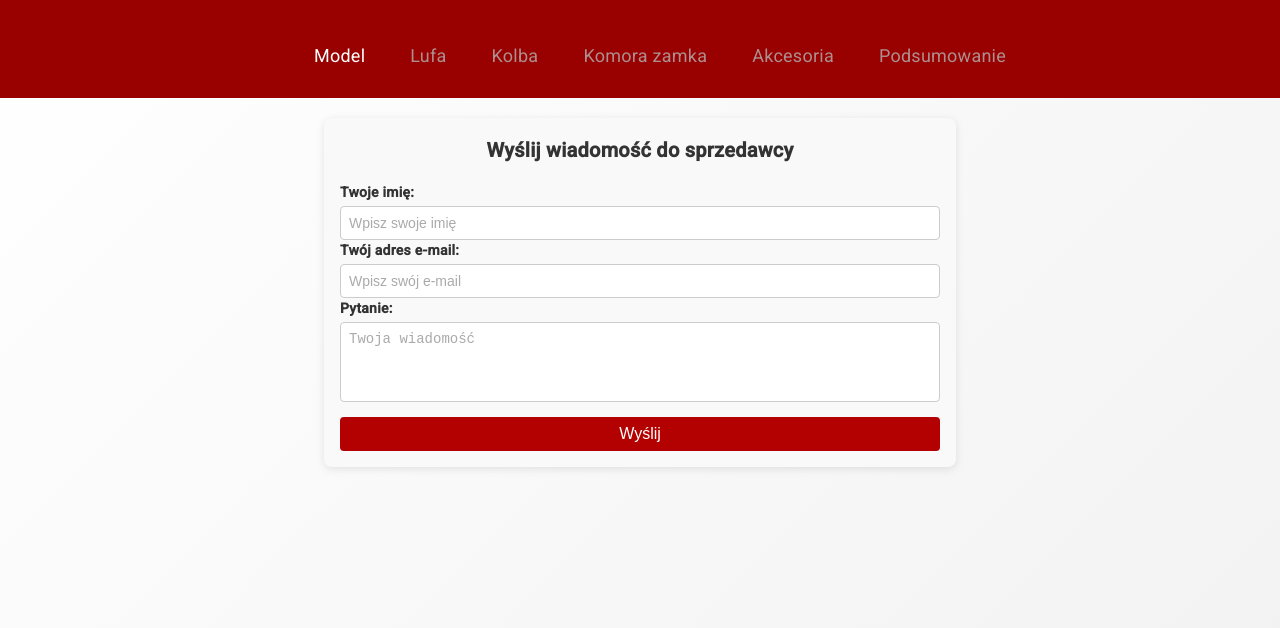
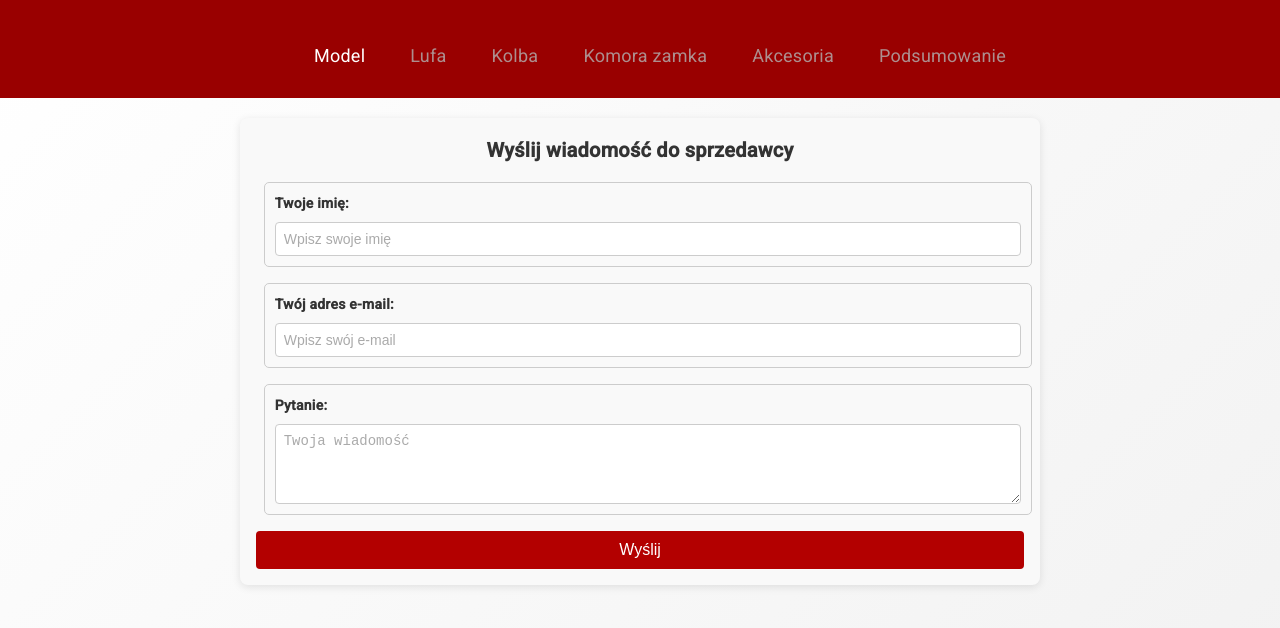
Before and after one commit to sebastianpgab/FirearmConfigurator, an Angular app: page /contact in a window 1280 px wide. Shown: the top 628 px of the page. Built offline with nearby package versions, Linux system fonts and the light colour scheme.

Commit message:
style(contact): add improved styling for contact form inputs and feedback messages

```diff
--- a/src/app/core/contact/style.scss
+++ b/src/app/core/contact/style.scss
@@ -1,87 +1,121 @@
-/************************************************************
-   OPTYMALIZACJA FORMULARZA
-************************************************************/
-
-/* Kontener formularza kontaktowego, np. w contact.component.scss */
 .contact-form {
-    max-width: 600px;
+  max-width: 800px;
+  width: 90%;
   margin: 20px auto;
   padding: 16px;
   background-color: #f9f9f9;
   border-radius: 8px;
-    box-shadow: 0 2px 8px rgba(0,0,0,0.1);
-
-    /* Nadpisanie globalnego marginesu dla div */
-    div {
-      margin: 0 !important;
+  box-shadow: 0 2px 8px rgba(0, 0, 0, 0.1);
   box-sizing: border-box;
 }
-  }
 
-  /* Ewentualny tytuł formularza */
 .contact-title {
-    margin: 0 0 16px;
+  margin-bottom: 16px;
   text-align: center;
   font-size: 20px;
   font-weight: 600;
   color: #333;
 }
 
-  /* Prosta definicja form-group bez sztywnych szerokości */
 .form-group {
-    width: 100%;          /* Elastyczna szerokość */
-    margin-bottom: 16px;  /* stały odstęp między polami */
-    padding: 0;           /* lub 10px – wedle gustu */
-    border: none;         /* brak obramowania, jeżeli nie chcesz wewn. kwadratów */
-    border-radius: 0;
-    background: none;
+  display: flex;
+  flex-direction: column;
+  gap: 4px;
+  margin-bottom: 16px;
+  width: 100%;
+  box-sizing: border-box;
 }
 
 label {
-    display: block;
-    margin-bottom: 4px;
   font-weight: bold;
   font-size: 14px;
   color: #333;
 }
 
-  /* Same inputy/textarea z delikatną obwódką */
 input,
 textarea {
   width: 100%;
-    max-width: 100%;    /* pozwala się skurczyć w mniejszych kontenerach */
   padding: 8px;
+  font-size: 14px;
+  color: #333;
+  background-color: #fff;
   border: 1px solid #ccc;
   border-radius: 4px;
-    background-color: #fff;
-    font-size: 14px;
-    color: #333;
   box-sizing: border-box;
-    transition: border-color 0.3s ease;
+  transition: border-color 0.3s ease, box-shadow 0.3s ease;
+}
 
-    &:hover {
+input:hover,
+textarea:hover {
   border-color: #007bff;
 }
 
-    &:focus {
+input:focus,
+textarea:focus {
   outline: none;
   border-color: #007bff;
   box-shadow: 0 0 4px rgba(0, 123, 255, 0.3);
 }
 
-    &::placeholder {
+input::placeholder,
+textarea::placeholder {
   color: #aaa;
-    }
 }
 
 textarea {
-    resize: none;
-    height: 80px; /* Wystarczająca wysokość na wiadomość */
+  resize: vertical;
+  min-height: 80px;
 }
 
-  /* Przycisk odwołuje się do Twoich globalnych stylów button */
 button {
   margin-top: 10px;
   width: 100%;
-    /* Kolor i styl tła odziedziczy z globalnego button (czerwony). */
+  padding: 10px 16px;
+  font-size: 16px;
+  font-weight: 500;
+  border: none;
+  border-radius: 4px;
+  background-color: #b30000;
+  color: white;
+  cursor: pointer;
+  transition: background-color 0.3s ease;
 }
+
+button:hover {
+  background-color: #990000;
+}
+
+.message-success {
+  margin-top: 12px;
+  padding: 10px;
+  background-color: #d4edda;
+  color: #155724;
+  border: 1px solid #c3e6cb;
+  border-radius: 4px;
+  font-size: 14px;
+  text-align: center;
+  animation: fadeIn 0.3s ease-in-out;
+}
+
+.message-error {
+  margin-top: 12px;
+  padding: 10px;
+  background-color: #f8d7da;
+  color: #721c24;
+  border: 1px solid #f5c6cb;
+  border-radius: 4px;
+  font-size: 14px;
+  text-align: center;
+  animation: fadeIn 0.3s ease-in-out;
+}
+
+@keyframes fadeIn {
+  from {
+    opacity: 0;
+    transform: translateY(-5px);
+  }
+  to {
+    opacity: 1;
+    transform: translateY(0);
+  }
+}
```
Lines whose indentation alone changed are shown as unchanged.
